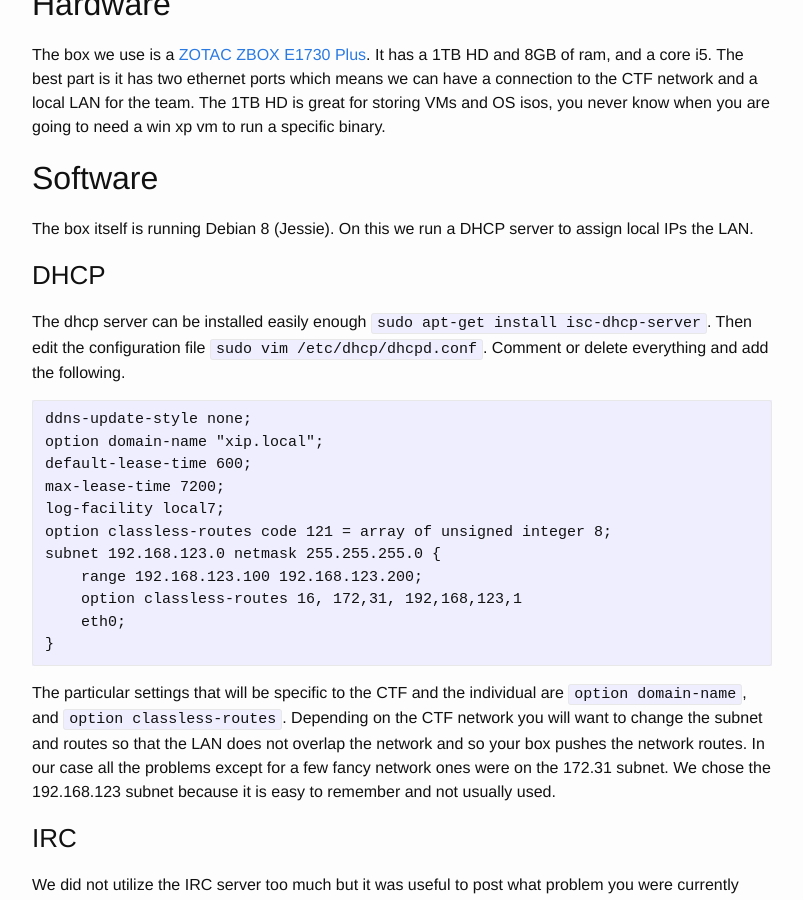
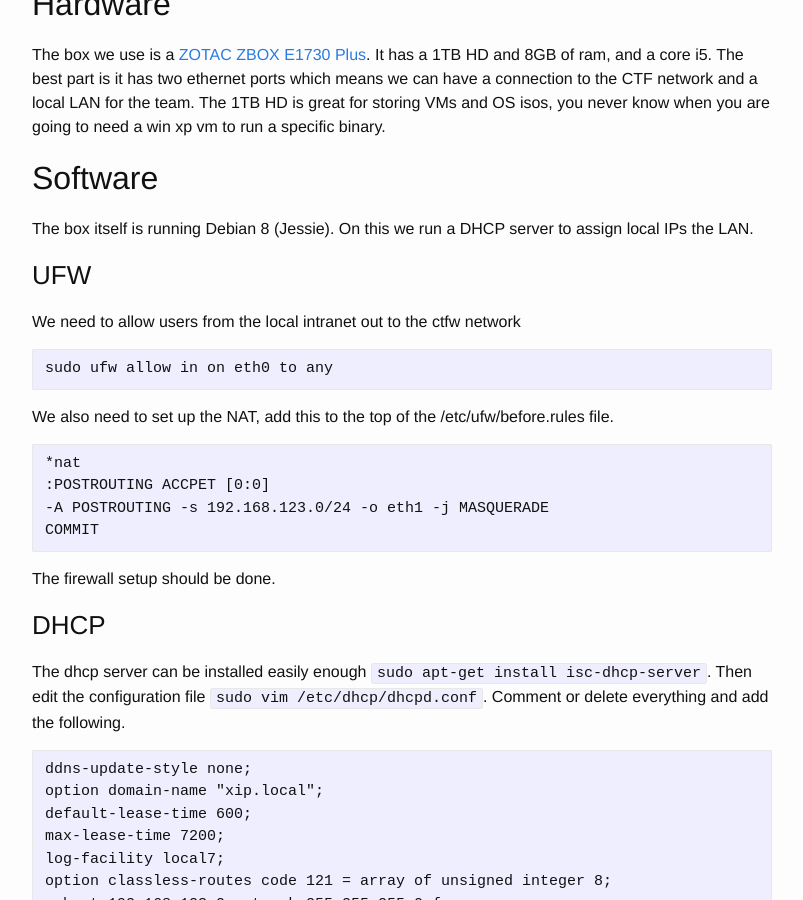
Before and after one commit to bhanderson/imbryce.com, a Jekyll site: the page built from _posts/2016-08-12-ctf-box.markdown, in a window 1280 px wide and 900 px high, scrolled down 307 px. Shown: the whole window, without its empty margins (238-1041 px from the left). Built offline with Jekyll 4.4.1, drawn with Linux system fonts in a browser that asks for light colours.

Commit message:
add networking stuff to ctfbox post

````diff
--- a/_posts/2016-08-12-ctf-box.markdown
+++ b/_posts/2016-08-12-ctf-box.markdown
@@ -19,6 +19,21 @@ never know when you are going to need a win xp vm to run a specific binary.
 ## Software
 The box itself is running Debian 8 (Jessie). On this we run a DHCP server to
 assign local IPs the LAN.
+
+### UFW
+We need to allow users from the local intranet out to the ctfw network
+```
+sudo ufw allow in on eth0 to any
+```
+We also need to set up the NAT, add this to the top of the /etc/ufw/before.rules
+file.
+```
+*nat
+:POSTROUTING ACCPET [0:0]
+-A POSTROUTING -s 192.168.123.0/24 -o eth1 -j MASQUERADE
+COMMIT
+```
+The firewall setup should be done.
 
 ### DHCP
 The dhcp server can be installed easily enough `sudo apt-get install
````
